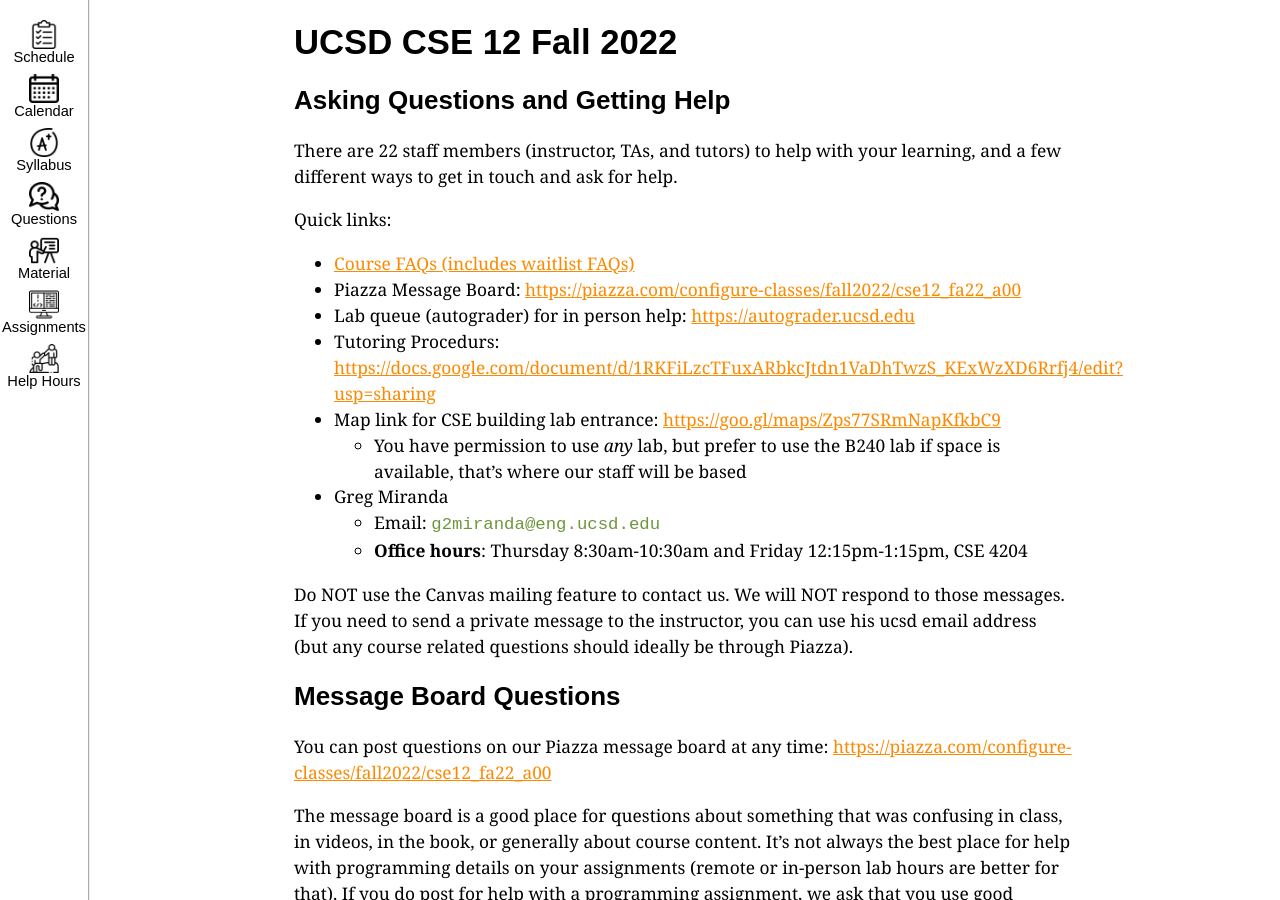
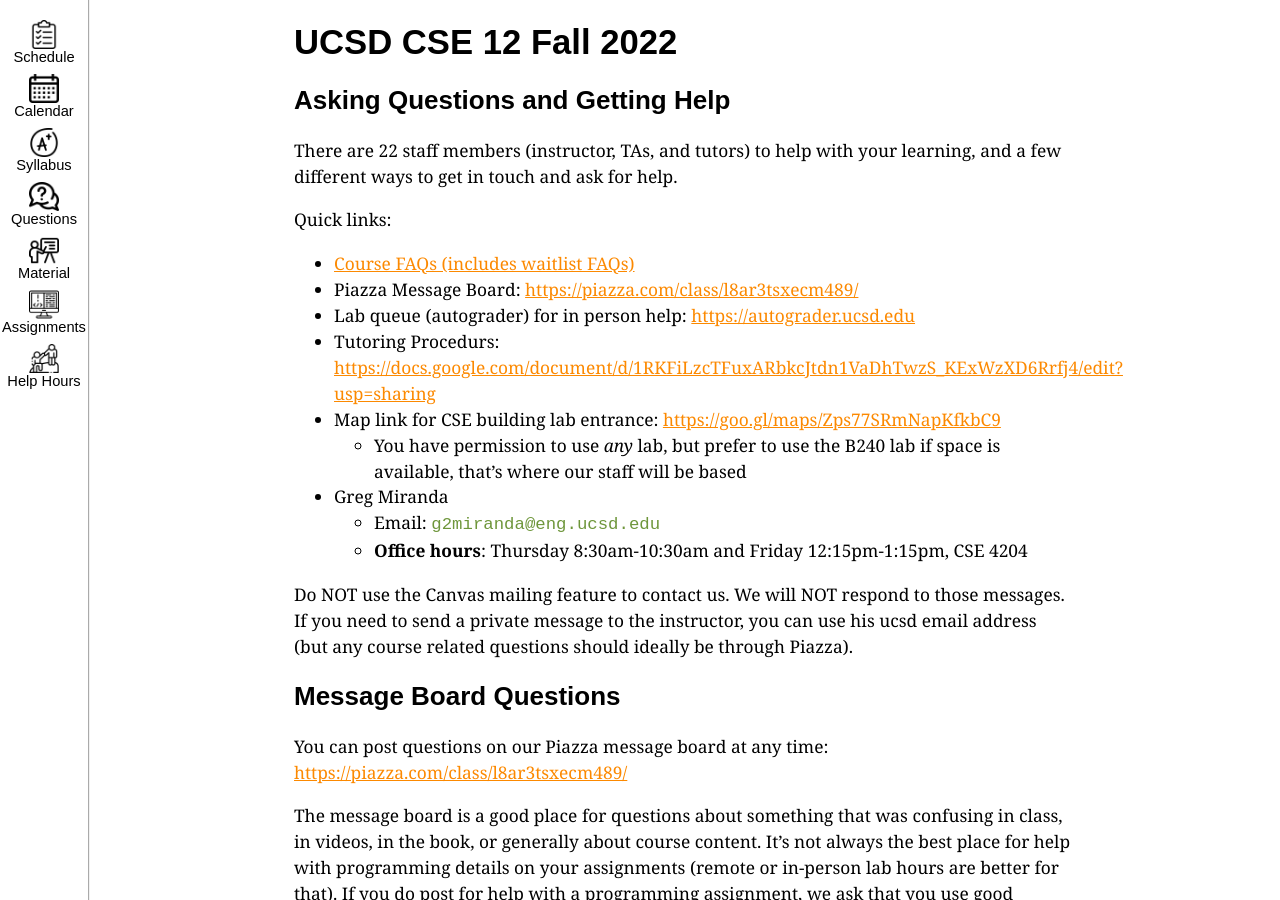
Before and after one commit to ucsd-cse12-f22/ucsd-cse12-f22.github.io, a Jekyll site: the page built from staff-and-help.md, in a window 1280 px wide and 900 px high. Built offline with Jekyll 4.4.1, drawn with Linux system fonts in a browser that asks for light colours; part of the change alters nothing that is shown.

Commit message:
Update staff-and-help.md

```diff
--- a/staff-and-help.md
+++ b/staff-and-help.md
@@ -11,7 +11,7 @@ learning, and a few different ways to get in touch and ask for help.
 Quick links:
 
 - [Course FAQs (includes waitlist FAQs)](#faq)
-- Piazza Message Board: [https://piazza.com/configure-classes/fall2022/cse12_fa22_a00](https://piazza.com/configure-classes/fall2022/cse12_fa22_a00){:target="_blank"}
+- Piazza Message Board: [https://piazza.com/class/l8ar3tsxecm489/](https://piazza.com/class/l8ar3tsxecm489/){:target="_blank"}
 - Lab queue (autograder) for in person help: [https://autograder.ucsd.edu](https://autograder.ucsd.edu){:target="_blank"}
 - Tutoring Procedurs: [https://docs.google.com/document/d/1RKFiLzcTFuxARbkcJtdn1VaDhTwzS_KExWzXD6Rrfj4/edit?usp=sharing](https://docs.google.com/document/d/1RKFiLzcTFuxARbkcJtdn1VaDhTwzS_KExWzXD6Rrfj4/edit?usp=sharing){:target="_blank"}
 - Map link for CSE building lab entrance: [https://goo.gl/maps/Zps77SRmNapKfkbC9](https://goo.gl/maps/Zps77SRmNapKfkbC9){:target="_blank"}
@@ -27,7 +27,7 @@ address (but any course related questions should ideally be through Piazza).
 ## Message Board Questions
 
 You can post questions on our Piazza message board at any time:
-[https://piazza.com/configure-classes/fall2022/cse12_fa22_a00](https://piazza.com/configure-classes/fall2022/cse12_fa22_a00){:target="_blank"}
+[https://piazza.com/class/l8ar3tsxecm489/](https://piazza.com/class/l8ar3tsxecm489/){:target="_blank"}
 
 The message board is a good place for questions about something that was
 confusing in class, in videos, in the book, or generally about course content.
```
